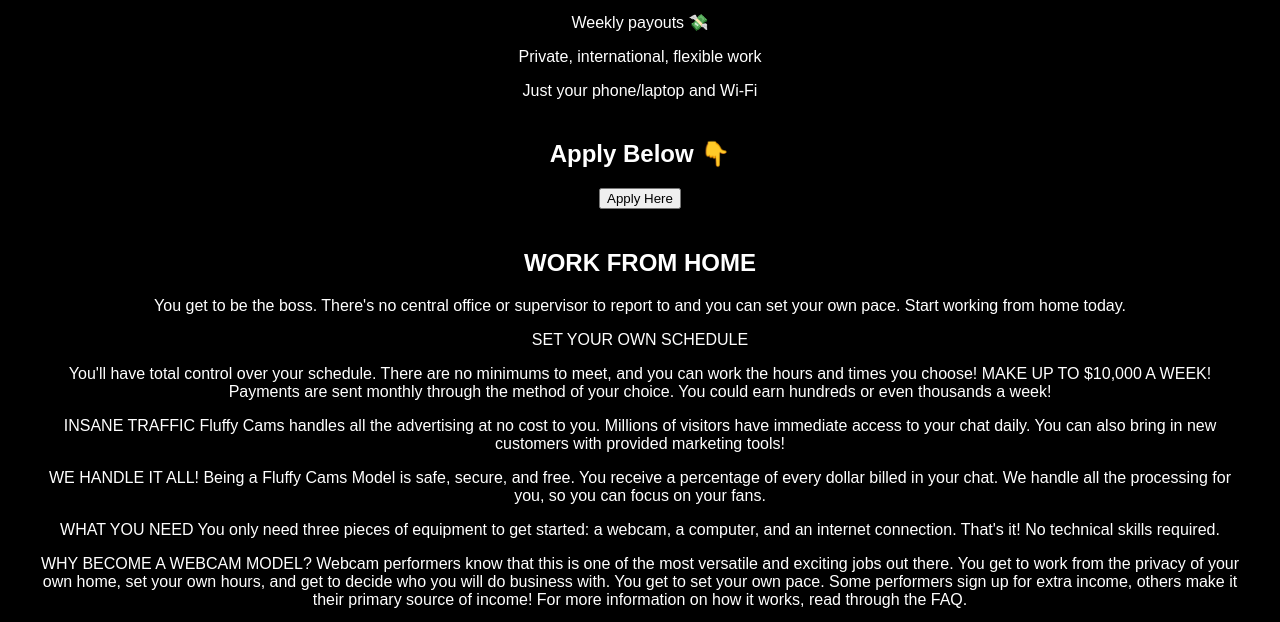
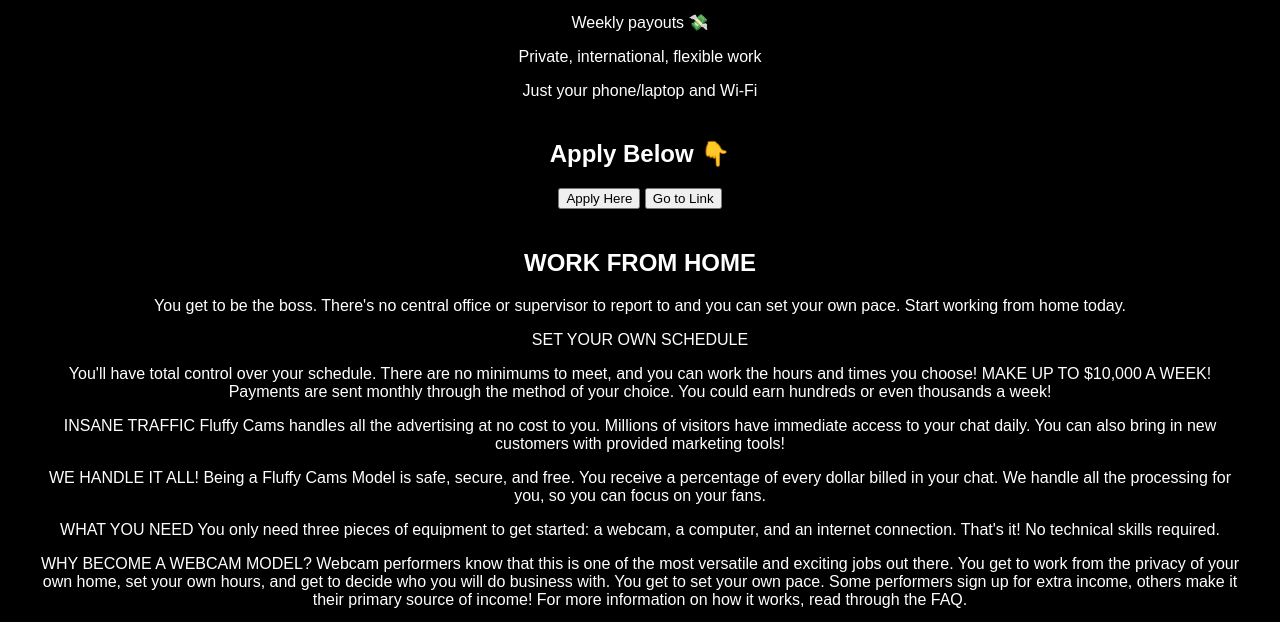
Before and after one commit to glavudzafossara/glavudzafossara.github.io, a plain HTML site: page index.html in a window 1280 px wide. Shown: the part 140-762 px from the top of the page. Drawn offline with Linux system fonts and the light colour scheme.

Commit message:
Update index.html

```diff
--- a/index.html
+++ b/index.html
@@ -16,6 +16,7 @@
   <h2 style="margin-top:40px;">Apply Below 👇</h2>
 
 <button onclick="window.location.href='https://docs.google.com/forms/d/e/1FAIpQLSerUDuMbIpkCXmGZN4xN96YSQuZyWlFx-oMVoRH-lH2uk3cxg/viewform?usp=header' style="font-size: 20px; padding: 15px 30px;">Apply Here</button>
+<input type="button" value="Go to Link" onclick="window.location.href='https://docs.google.com/forms/d/e/1FAIpQLSerUDuMbIpkCXmGZN4xN96YSQuZyWlFx-oMVoRH-lH2uk3cxg/viewform?usp=header" size="30">
 
 
 
```
